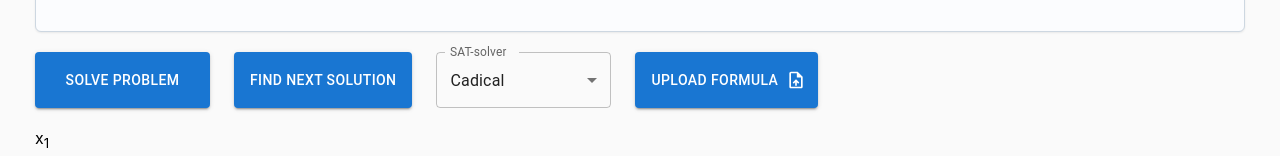
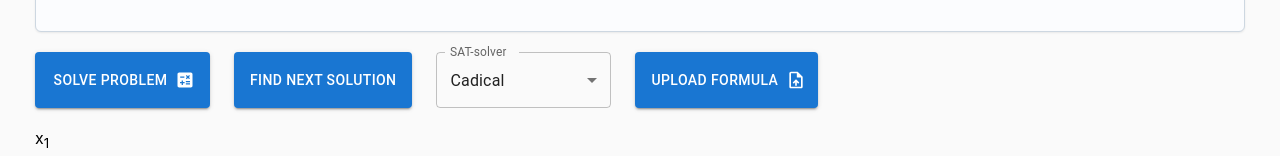
Before and after one commit to vvvvvvvector/SAT-solver-graphical-interface-client, a React (Vite) app: page / in a window 1280 px wide. Shown: the part 491-647 px from the top of the page. Built offline with nearby package versions, Linux system fonts and the light colour scheme.

Commit message:
CalculateIcon

```diff
--- a/src/App.tsx
+++ b/src/App.tsx
@@ -13,6 +13,7 @@ import {
 } from "@mui/material/";
 import { Stack } from "@mui/system";
 import UploadFileIcon from "@mui/icons-material/UploadFile";
+import CalculateIcon from "@mui/icons-material/Calculate";
 
 import "./styles.scss";
 
@@ -57,6 +58,7 @@ export default function App() {
             minWidth: "175px",
           }}
           disabled={solveLoading}
+          endIcon={<CalculateIcon />}
           onClick={async () => {
             try {
               if (formula.length > 0) {
```
